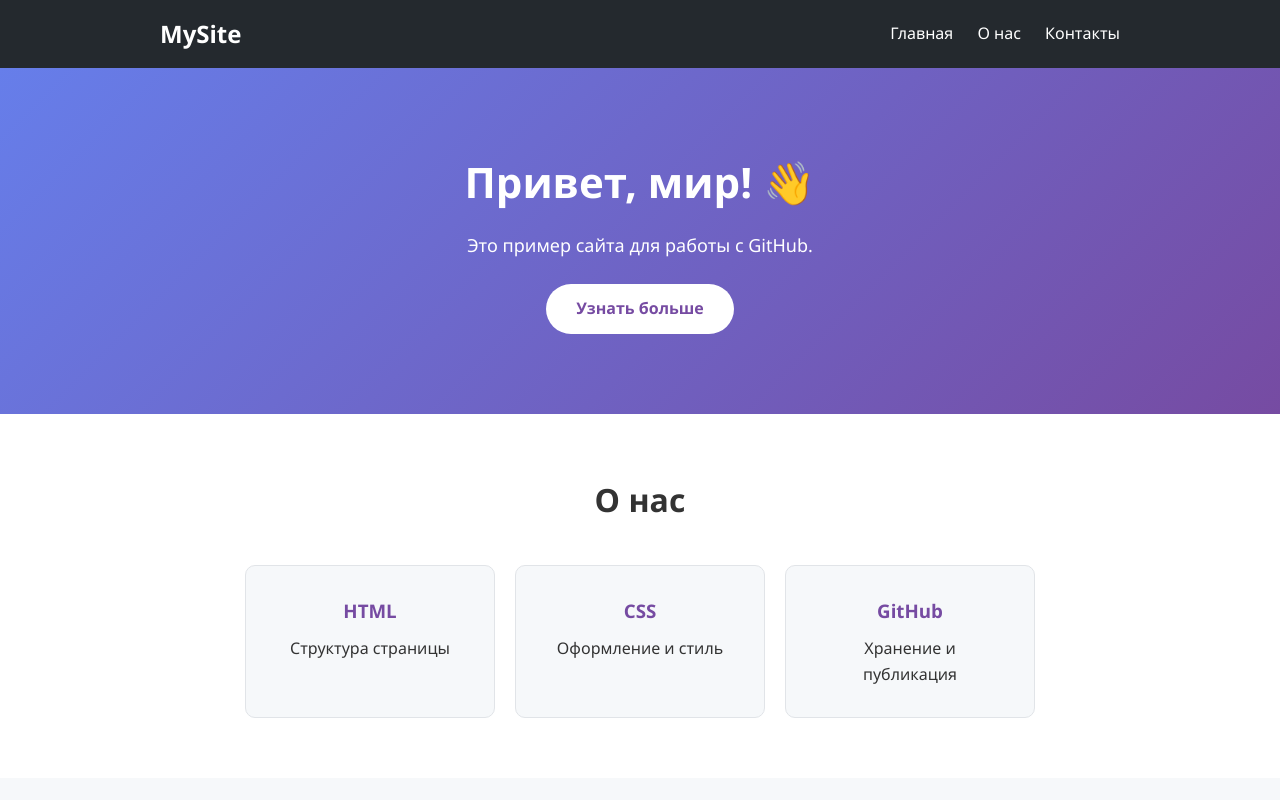
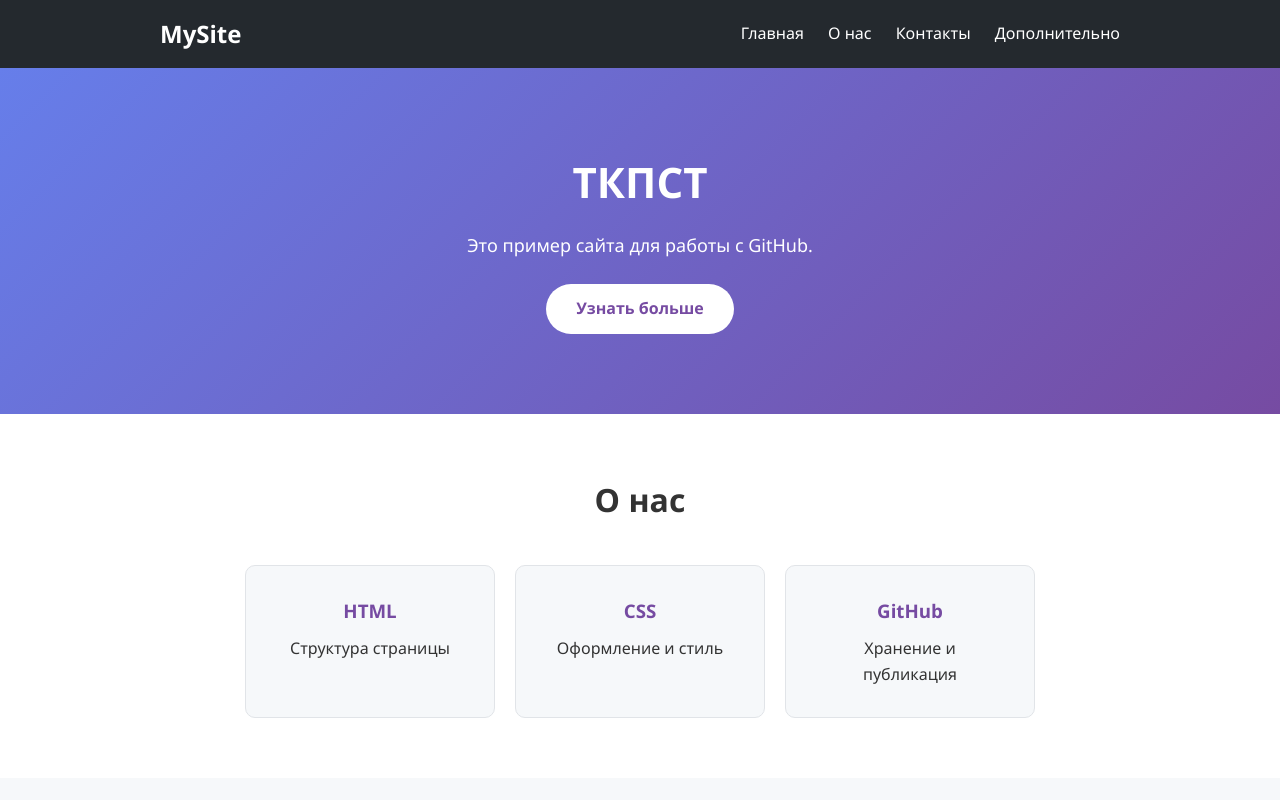
Before and after one commit to dianahrebtova7/site_tkpst, a plain HTML site: page index.html in a window 1280 px wide. Shown: the top 800 px of the page. Drawn offline with Linux system fonts and the light colour scheme.

Commit message:
Изменено меню и заголовок сайта.

```diff
--- a/index.html
+++ b/index.html
@@ -14,6 +14,7 @@
         <a href="#home">Главная</a>
         <a href="#about">О нас</a>
         <a href="#contact">Контакты</a>
+        <a href="#">Дополнительно</a>
       </nav>
     </div>
   </header>
@@ -21,7 +22,7 @@
   <main>
     <section id="home" class="hero">
       <div class="container">
-        <h2>Привет, мир! 👋</h2>
+        <h2>ТКПСТ</h2>
         <p>Это пример сайта для работы с GitHub.</p>
         <a href="#about" class="btn">Узнать больше</a>
       </div>
```
